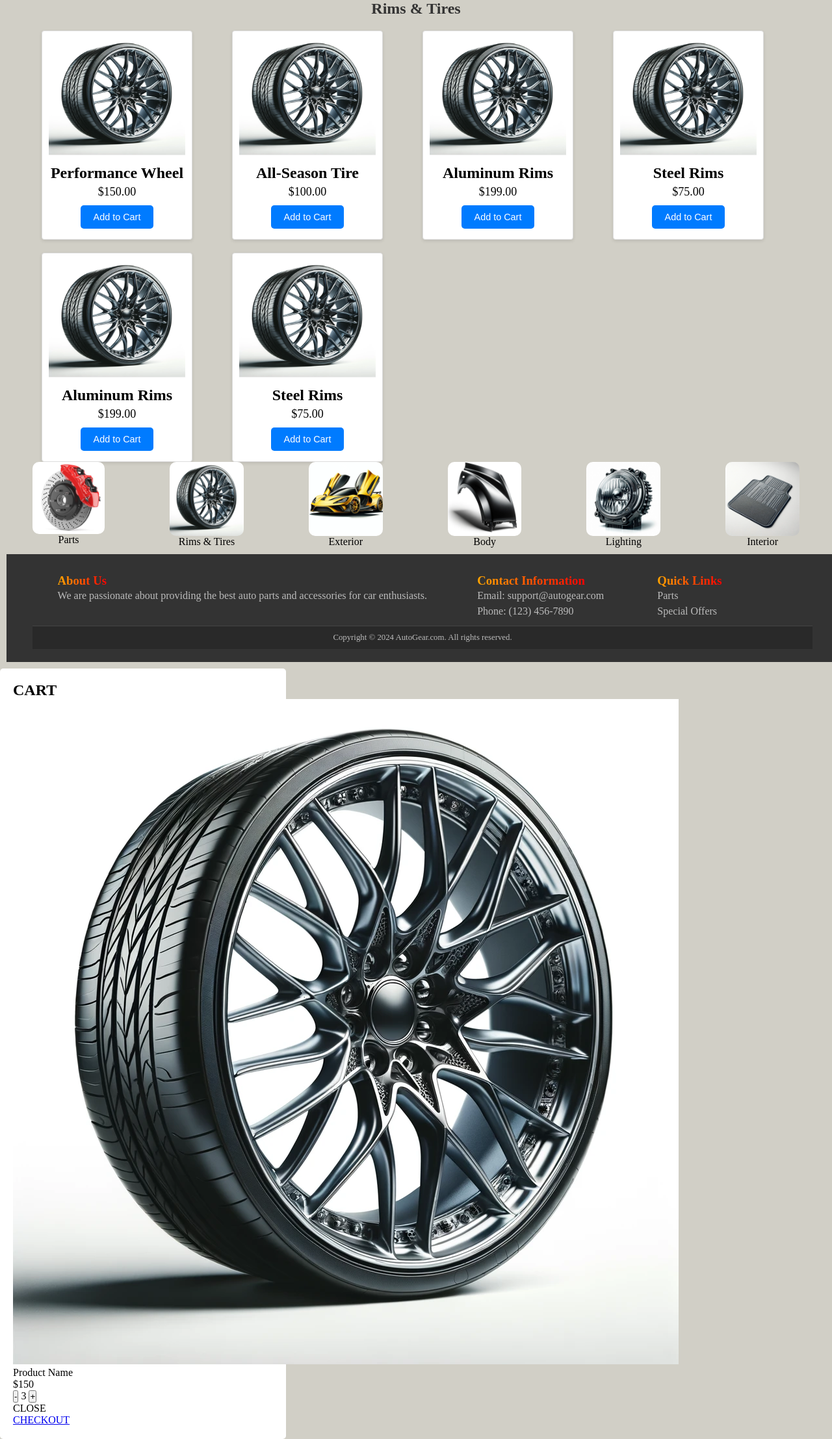
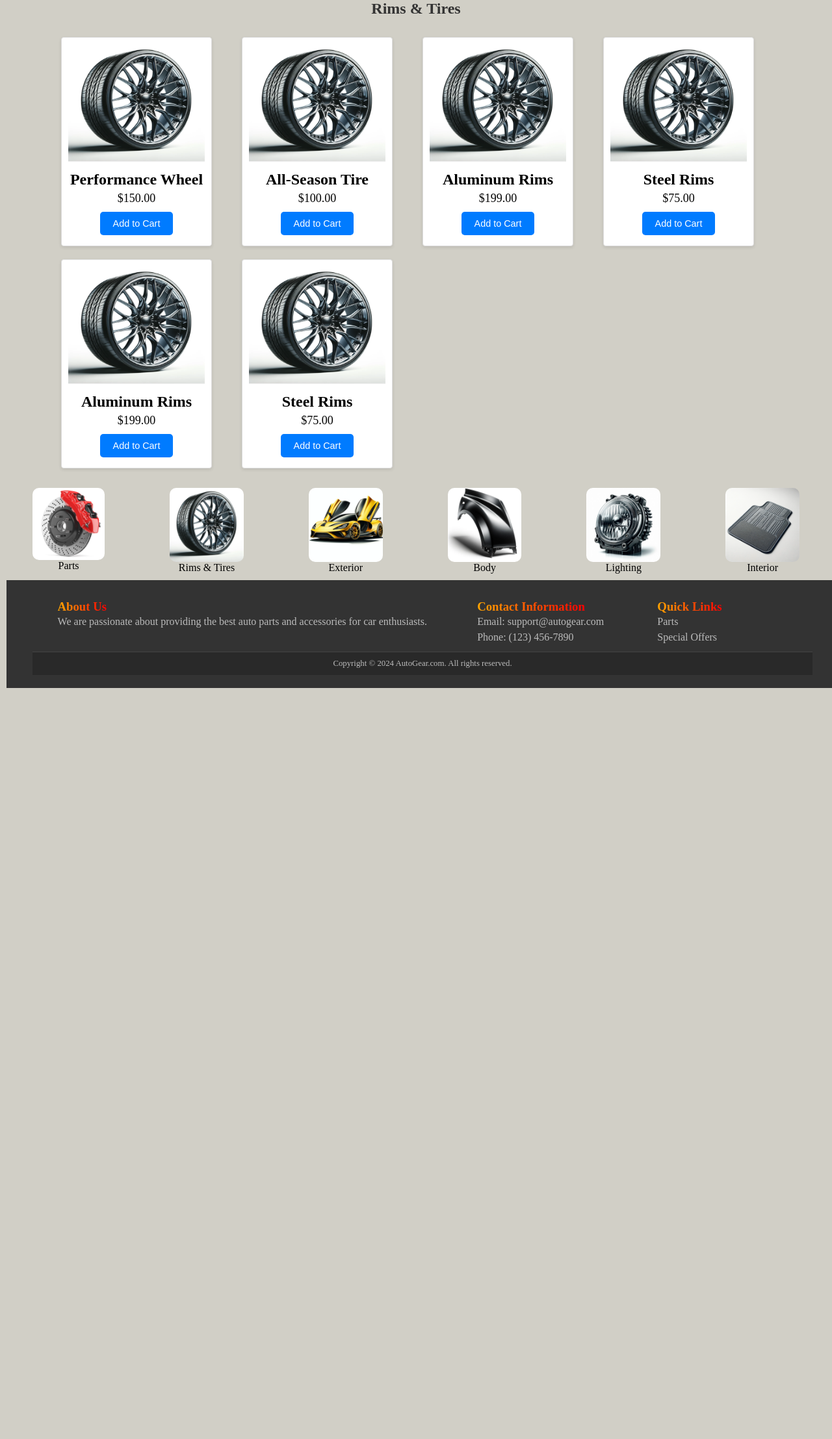
Before and after one commit to zakovyrkinoatwit/autogear-car-part-website, a web app: file public/wheels&tires.html in a window 1280 px wide. Shown: the part 54-2269 px from the top of the page at 65% size. After the commit the page ends 1113 px from the top, so only its background shows below. Run offline with its HTML, style and script files only (its server is not run), Linux system fonts and the light colour scheme; some libraries are stand-ins or nearby versions.

Commit message:
Adding to cart functions

```diff
--- a/public/cart.js
+++ b/public/cart.js
@@ -1,67 +1,207 @@
-document.addEventListener('DOMContentLoaded', function() {
-    const cart = JSON.parse(localStorage.getItem('cart')) || [];
-    const cartOverlay = document.getElementById('cart-overlay');
-    const closeCartButton = document.getElementById(close-cart);
-    const cartIcon = document.getElementById('cart-icon');
+let products = {
+    data: [
+        {
+            id: "1",
+            productName: "Metallic Brake Pads",
+            category: "Parts",
+            price: "90",
+            image: "part-photos/car-metallicbrakes.png"
+        },
+        {
+            id: "2",
+            productName: "Organic Brake Pads",
+            category: "Parts",
+            price: "60",
+            image: "part-photos/car-organicbrakes.png"
+        },
+        {
+            id: "3",
+            productName: "Ceramic Brake Pads",
+            category: "Parts",
+            price: "30",
+            image: "part-photos/car-ceramicbrakes.png"
+        },
+        {
+            id: "4",
+            productName: "Performance Wheel",
+            category: "Wheels and Tires",
+            price: "150",
+            image: "part-photos/car-wheel.png"
+        },
+        {
+            id: "5",
+            productName: "All-Season Tire",
+            category: "Wheels and Tires",
+            price: "100",
+            image: "part-photos/car-wheel.png"
+        },
+        {
+            id: "6",
+            productName: "Body Kit",
+            category: "Exterior Parts",
+            price: "2300",
+            image: "part-photos/car-exterior.png"
+        },
+        {
+            id: "7",
+            productName: "Tow Hitch",
+            category: "Exterior Parts",
+            price: "120",
+            image: "part-photos/car-towhitch.png"
+        },
+        {
+            id: "8",
+            productName: "Custom Bumper",
+            category: "Body Parts",
+            price: "230",
+            image: "part-photos/car-bumper.png"
+        },
+        {
+            id: "9",
+            productName: "Front Fender",
+            category: "Body Parts",
+            price: "120",
+            image: "part-photos/car-fender.png"
+        },
+        {
+            id: "10",
+            productName: "Inner Fender",
+            category: "Body Parts",
+            price: "100",
+            image: "part-photos/car-innerfender.png"
+        },
+        {
+            id: "11",
+            productName: "Headlight Bulb",
+            category: "Lighting",
+            price: "10",
+            image: "part-photos/car-lightbulb.png"
+        },
+        {
+            id: "12",
+            productName: "Signal",
+            category: "Lighting",
+            price: "20",
+            image: "part-photos/car-signallight.png"
+        },
+        {
+            id: "13",
+            productName: "Floor Mat",
+            category: "Interior",
+            price: "400",
+            image: "part-photos/car-mat.png"
+        },
+        {
+            id: "14",
+            productName: "Seat",
+            category: "Interior",
+            price: "400",
+            image: "part-photos/car-seatcover.png"
+        },
+        {
+            id: "15",
+            productName: "Shift Knob",
+            category: "Interior",
+            price: "45",
+            image: "part-photos/car-shiftknob.png"
+        },
+        {
+            id: "16",
+            productName: "Pedals",
+            category: "Interior",
+            price: "155",
+            image: "part-photos/car-pedals.png"
+        },
+        {
+            id: "16",
+            productName: "Wheel Cover",
+            category: "Interior",
+            price: "25",
+            image: "part-photos/car-wheelcover.png"
+        }
+    ]
+};
 
-    document.querySelectorAll('.add-to-cart').forEach(button => {
-        button.addEventListener('click', function() {
-            const productId = this.getAttribute('data-product-id');
-            addToCart(productId);
-        });
+let cart = [];
+
+// Function to add a product to the cart
+function addToCart(productId) {
+    const product = products.data.find(p => p.id === productId);
+    if (!product) return;
+
+    const cartItem = cart.find(item => item.id === productId);
+    if (cartItem) {
+        cartItem.quantity++;
+    } else {
+        cart.push({ ...product, quantity: 1 });
+    }
+
+    updateCartUI();
+}
+
+// Function to update the cart display
+function updateCartUI() {
+    const cartElement = document.getElementById('cart-items');
+    cartElement.innerHTML = ''; // Clear the current display
+
+    let totalPrice = 0; // Initialize total price
+
+    if (cart.length === 0) {
+        cartElement.innerHTML = '<p>Your cart is empty.</p>';
+    }
+
+    cart.forEach(item => {
+        const itemElement = document.createElement('div');
+        itemElement.innerHTML = `
+            <img src="${item.image}" alt="${item.productName}">
+            <div class="content">
+                <div class="name">${item.productName}</div>
+                <div class="price">$${item.price}</div>
+            </div>
+            <div class="quantity">
+                <button onclick="changeQuantity('${item.id}', -1)">-</button>
+                <span class="value">${item.quantity}</span>
+                <button onclick="changeQuantity('${item.id}', 1)">+</button>
+            </div>
+        `;
+        cartElement.appendChild(itemElement);
+
+        // Calculate total price
+        totalPrice += item.price * item.quantity;
     });
 
-    function addToCart(productId) {
-        const product = { id: productId, quantity: 1 }; // Basic product structure
-        const existingProduct = cart.find(p => p.id === productId);
-        if (existingProduct) {
-            existingProduct.quantity += 1; // Increase quantity if product already in cart
-        } else {
-            cart.push(product); // Add new product to cart
-        }
-        localStorage.setItem('cart', JSON.stringify(cart)); // Update cart in localStorage
-        alert(`Product ${productId} added to cart`);
+    // Update total price display
+    document.getElementById('total-price').innerText = `Total: $${totalPrice.toFixed(2)}`;
+}
+
+
+
+// Function to change the quantity of a cart item
+function changeQuantity(productId, delta) {
+    const cartItem = cart.find(item => item.id === productId);
+    if (!cartItem) return;
+
+    cartItem.quantity += delta;
+    if (cartItem.quantity <= 0) {
+        cart = cart.filter(item => item.id !== productId);
     }
+
+    updateCartUI();
+}
+
+// Attach click event listeners to 'Add to Cart' buttons
+document.querySelectorAll('.add-to-cart').forEach(button => {
+    button.addEventListener('click', function() {
+        addToCart(this.getAttribute('data-product-id'));
     });
+});
 
-  document.addEventListener('DOMContentLoaded', function() {
-    const cartOverlay = document.getElementById('cart-overlay');
-    const cartItemsContainer = document.getElementById('cart-items');
-    const cart = JSON.parse(localStorage.getItem('cart')) || [];
+// Show the cart
+document.getElementById('cart-icon').addEventListener('click', function() {
+    document.getElementById('cart-overlay').style.display = 'block';
+});
 
-    document.getElementById('cart').addEventListener('click', function() {
-        updateCartUI();
-        cartOverlay.style.display = 'flex'; // Show the cart overlay
-    });
-
-    document.getElementById('close-cart').addEventListener('click', function() {
-        cartOverlay.style.display = 'none'; // Hide the cart overlay
-    });
-
-    function updateCartUI() {
-        cartItemsContainer.innerHTML = ''; // Clear the cart UI
-        cart.forEach(item => {
-            const cartItemElement = document.createElement('div');
-            cartItemElement.classList.add('cart-item');
-            cartItemElement.innerHTML = `
-                <span>Product ID: ${item.id}, Quantity: ${item.quantity}</span>
-                <button onclick="removeFromCart('${item.id}')">Remove</button>
-            `;
-            cartItemsContainer.appendChild(cartItemElement);
-        });
-    }
-    cartIcon.addEventListener('click', function() {
-        updateCartUI();
-        cartOverlay.style.display = 'flex';
-    })
-
-    closeCartButton.addEventListener('click', function() {
-        cartOverlay.style.display = 'none';
-    });
-
-    window.removeFromCart = function(productId) {
-        const newCart = cart.filter(item => item.id !== productId);
-        localStorage.setItem('cart', JSON.stringify(newCart));
-        updateCartUI(); // Update the cart UI to reflect the removal
-    };
-  });
+// Hide the cart
+document.getElementById('close-cart').addEventListener('click', function() {
+    document.getElementById('cart-overlay').style.display = 'none';
+});
--- a/public/style.css
+++ b/public/style.css
@@ -252,6 +252,7 @@ footer .copyright-bar {
     display: grid;
     grid-template-columns: repeat(4, 1fr);
     gap: 20px;
+    margin: 30px;
 }
 .product-item {
     width: 210px;
@@ -304,51 +305,113 @@ footer .copyright-bar {
     }
 }
 .cart-overlay {
-    position: fixed; /* Positioned relative to the viewport, which means it always stays in the same place even if the page is scrolled */
+    display: none; /* Hidden by default */
+    position: fixed; /* Stay in place */
+    z-index: 1; /* Sit on top */
+    left: 0;
     top: 0;
-    left: 0;
-    width: 100%;
-    height: 100%;
-    background-color: rgba(0,0,0,0.5); /* Black background with opacity */
-    display: none; /* Hidden by default */
-    justify-content: center;
-    align-items: center;
-    z-index: 1000; /* Ensures it sits on top of other content */
+    width: 100%; /* Full width */
+    height: 100%; /* Full height */
+    overflow: auto; /* Enable scroll if needed */
+    background-color: rgb(0,0,0); /* Fallback color */
+    background-color: rgba(0,0,0,0.4); /* Black w/ opacity */
 }
 
 .cart {
-    background: #fff;
+    background-color: #fefefe;
+    margin: 15% auto; /* 15% from the top and centered */
     padding: 20px;
-    border-radius: 5px;
-    width: 80%;
-    max-width: 400px; /* Adjust based on your design */
+    border: 1px solid #888;
+    width: 80%; /* Could be more or less, depending on screen size */
+    max-width: 600px; /* Adjust based on your design */
+    border-radius: 10px;
 }
 
-#cart-items {
-    margin-bottom: 20px;
+#close-cart {
+    padding: 10px 20px;
+    color: white;
+    background-color: #007bff;
+    float: right;
+    text-decoration: none;
+    border-radius: 5px;
+    cursor: pointer;
+
 }
 
-.cart-item {
+
+.cart-footer {
     display: flex;
     justify-content: space-between;
     align-items: center;
-    margin-bottom: 10px;
+    padding-top: 20px; /* Adjust based on your layout */
+}
+#close-cart:hover{
+    background-color: #0056b3;
+
+}
+.checkout-button {
+    padding: 10px 20px;
+    background-color: #007bff; /* Blue background */
+    color: white; /* White text */
+    text-decoration: none; /* No underline */
+    border-radius: 5px; /* Rounded corners */
+    cursor: pointer; /* Pointer cursor on hover */
 }
 
-.cart-item button {
-    background-color: red;
+.checkout-button:hover {
+    background-color: #0056b3; /* Slightly darker blue on hover */
+}
+/* Styles the container of each cart item */
+#cart-items > div {
+    display: flex;
+    align-items: center;
+    padding: 10px;
+    border-bottom: 1px solid #ddd; /* Adds a subtle line between items */
+}
+
+/* Styles for the image of each product in the cart */
+#cart-items img {
+    width: 75px; /* Adjust the image size */
+    height: auto;
+    margin-right: 15px; /* Space between the image and its description */
+}
+
+/* Container for the product details next to the image */
+#cart-items .content {
+    display: flex;
+    flex-direction: column;
+}
+
+/* Styles for the product name and price within the details */
+#cart-items .content .name,
+#cart-items .content .price {
+    margin: 0; /* Removes default margins */
+}
+
+/* Styles for the quantity buttons and number */
+#cart-items .quantity {
+    margin-left: auto; /* Aligns the quantity controls to the far right */
+    display: flex;
+    align-items: center;
+}
+
+#cart-items .quantity button {
+    background-color: #007bff;
     color: white;
     border: none;
+    border-radius: 5px;
     padding: 5px 10px;
-    border-radius: 5px;
     cursor: pointer;
 }
 
-#close-cart {
-    background-color: #333;
-    color: white;
-    border: none;
-    padding: 10px 20px;
-    border-radius: 5px;
-    cursor: pointer;
+#cart-items .quantity button:hover {
+    background-color: #0056b3;
 }
+
+#cart-items .quantity .value {
+    margin: 0 10px; /* Space between quantity buttons and the number */
+}
+#total-price {
+    flex-grow: 1; /* Allows the total price to take up any available space */
+    /* Additional styling as needed */
+}
--- a/public/wheels&tires.html
+++ b/public/wheels&tires.html
@@ -27,13 +27,13 @@
                 <div class="product-item">
                     <img src="part-photos/car-wheel.png" alt="Wheel 1">
                     <h3>Performance Wheel</h3>
-                    <div class="price">$150.00</div>
+                    <div class="price"><p>$150.00</p></div>
                     <button data-product-id="1" class="add-to-cart">Add to Cart</button>
                 </div>
                 <div class="product-item">
                     <img src="part-photos/car-wheel.png" alt="Wheel 2">
                     <h3>All-Season Tire</h3>
-                    <div class="price">$100.00</div>
+                    <div class="price"><p>$100.00</p></div>
                     <button data-product-id="2" class="add-to-cart">Add to Cart</button>
                 </div>
                 <div class="product-item">
@@ -61,6 +61,19 @@
                     <button data-product-id="2" class="add-to-cart">Add to Cart</button>
                 </div>
                 <!-- Continue listing more products here -->
+            </div>
+            <div id="cart-overlay" class="cart-overlay">
+                <div class="cart">
+                    <h2>Your Cart</h2>
+                    <div id="cart-items">
+                        <!-- Cart items will be dynamically inserted here -->
+                    </div>
+                    <div class="cart-footer">
+                        <button id="close-cart">Close Cart</button>
+                        <span id="total-price">Total Price: $0</span>
+                        <a href="checkout.html" class="checkout-button">Checkout</a>
+                    </div>
+                </div>
             </div>
         </section>
         <section class="categories">
@@ -115,45 +128,6 @@
     </footer>
     <script type="text/javascript" src="cart.js"></script>
 
- <!--   <div id="cart-overlay" class="cart-overlay">
-        <div class="cart">
-            <h2>Your Cart</h2>
-            <div id="cart-items"></div>
-            <button id="close-cart">Close Cart</button>
-        </div>
-    </div>
--->
-
-    <div class="cart">
-        <h2>CART</h2>
-        <div class="product-list">
-            <div class="product-item-cart">
-                <img src="part-photos/car-wheel.png">
-                <div class="content">
-                    <div class="name">
-                        Product Name
-                    </div>
-                    <div class="price">
-                        $150
-                    </div>
-                </div>
-                <div class="quantity">
-                    <button>-</button>
-                    <span class="value">3</span>
-                    <button>+</button>
-                </div>
-            </div>
-        </div>
-
-    <div class="buttons">
-        <div class="close">CLOSE</div>
-        <div class="checkout">
-            <a href="checkoutPage.html">
-                CHECKOUT
-            </a>
-        </div>
-    </div>
-</div>
 
 </body>
 </html>
```
Also changed, not shown: public/search.js (+17 -0 lines).
